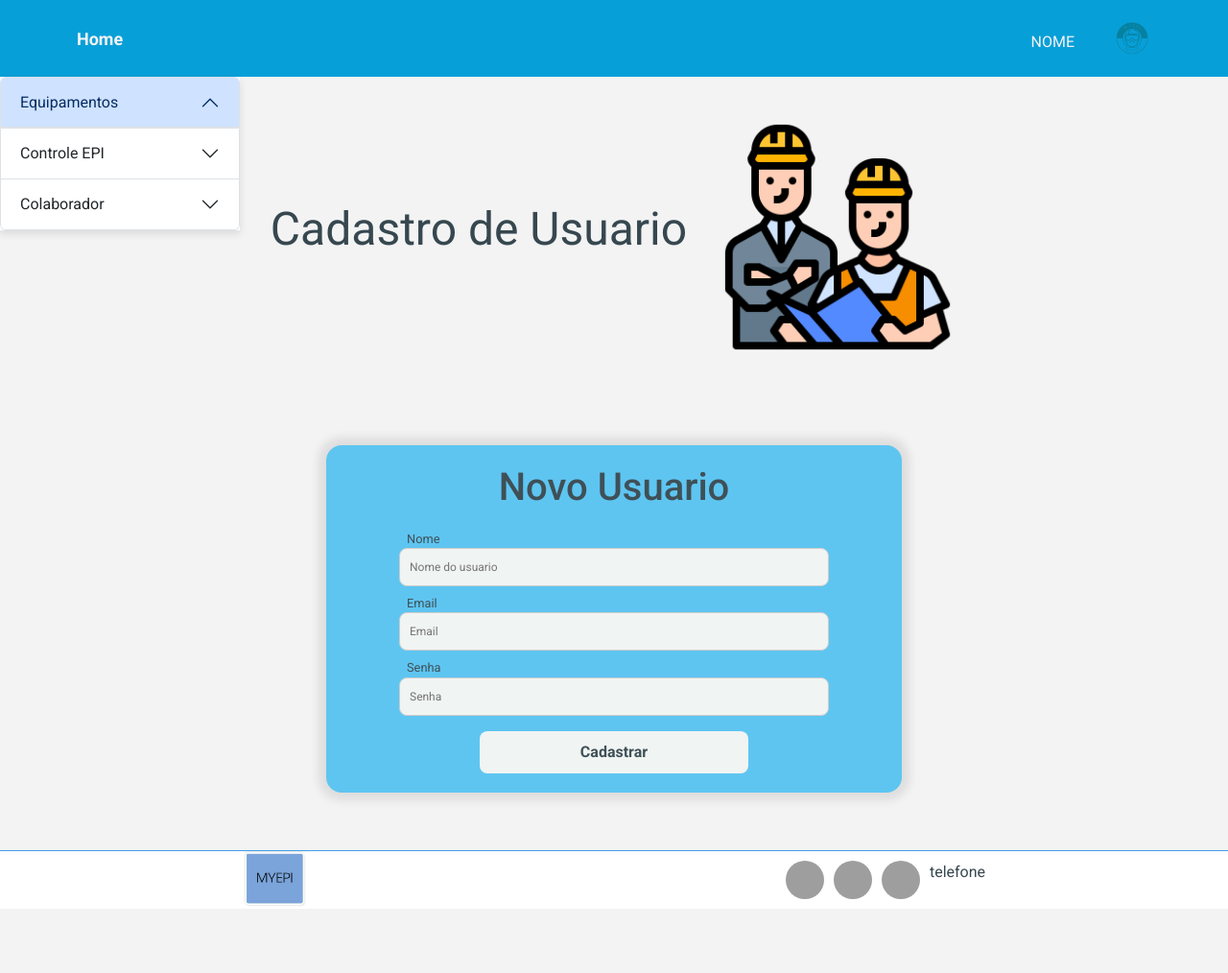
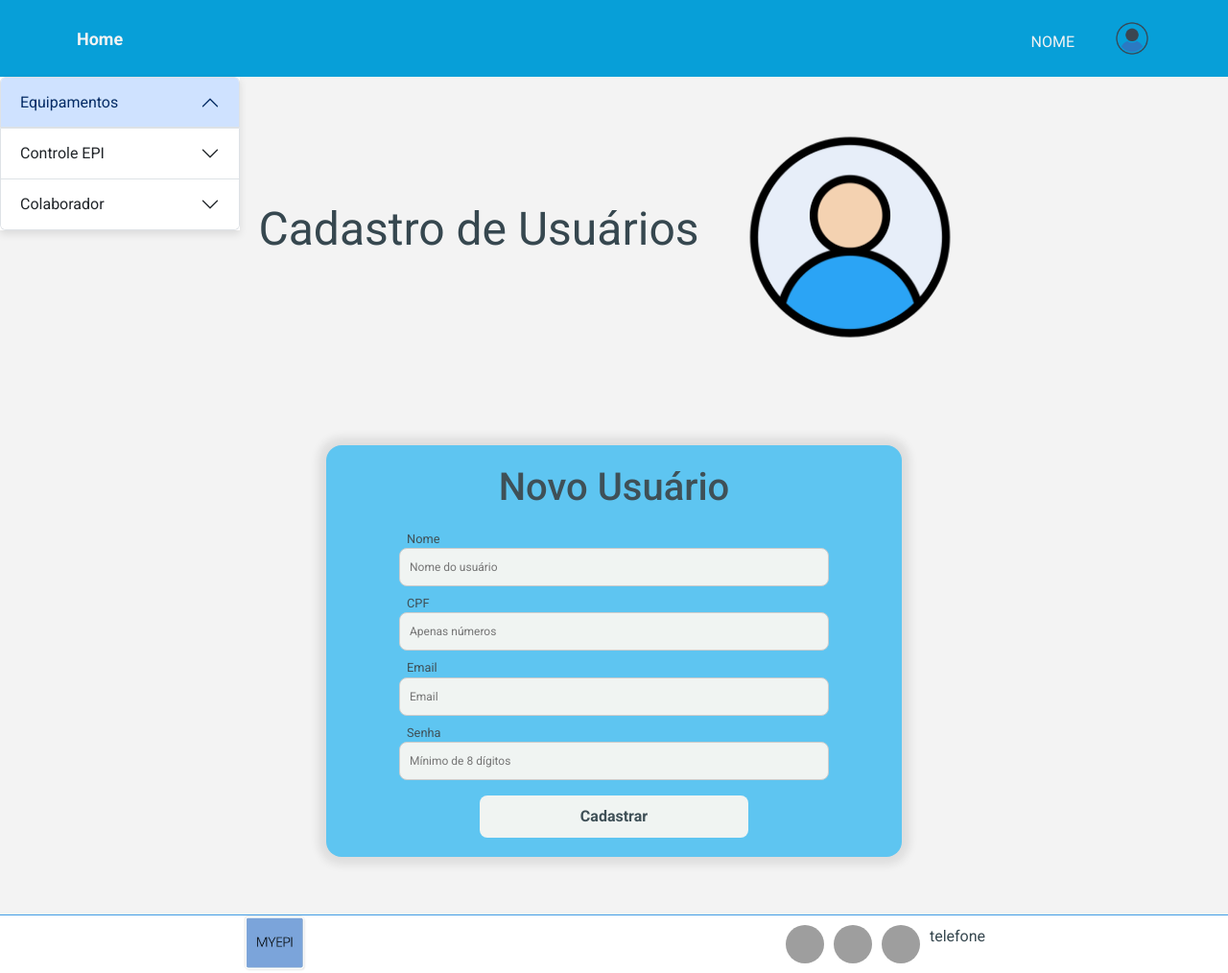
Before and after one commit to marcelovntr/epi, a Django app: page /cadastro_usuario/ in a window 1280 px wide. Shown: the whole page at 96% size. Before the commit the page ends 942 px from the top, so only its background shows below. Run offline with Django 5.2, Linux system fonts and the light colour scheme; grey boxes are pictures that could not be loaded.

Commit message:
pequenos ajustes em usuários

```diff
--- a/epi2025/epi/epi_app/static/epi_app/css/cadastro_usuario.css
+++ b/epi2025/epi/epi_app/static/epi_app/css/cadastro_usuario.css
@@ -27,7 +27,7 @@
 
 .container-cadastro-usuario {
     max-width: 600px;
-    max-height: 400px;
+    max-height: 450px;
     margin: 60px auto;
     padding: 20px;
     background-color: #5EC5F1;
@@ -75,7 +75,7 @@
     cursor: pointer;
     font-size: 16px;
     font-weight: bold;
-    transition: background 0.3s;
+    transition: all 0.2s;
     width: 50%;
     align-self: center;
     margin-top: 8px;
--- a/epi2025/epi/epi_app/templates/epi_app/pages/cadastro_usuario.html
+++ b/epi2025/epi/epi_app/templates/epi_app/pages/cadastro_usuario.html
@@ -1,6 +1,6 @@
 {% extends "epi_app/global/index.html" %}
 {% load static %}
-{% block title %}Cadastro Usuarios{% endblock title %}
+{% block title %}Cadastro Usuários{% endblock title %}
 {% block css %}
     <link rel="stylesheet" href="{% static 'epi_app/css/cadastro_usuario.css' %}" />
 {% endblock css %}
@@ -20,31 +20,26 @@
 {% endif %}
 
     <section class="secao-cadastro-usuario">
-        <p>Cadastro de Usuario</p>
-        <img src="{% static 'epi_app\images\colaboradoricone.png' %}" alt="icone usuario">
+        <p>Cadastro de Usuários</p>
+        <img src="{% static 'epi_app\images\usuarioicone.png' %}" alt="icone usuario">
     </section>
 
     <main class="container-cadastro-usuario">
-        <h1>Novo Usuario</h1>
+        <h1>Novo Usuário</h1>
 
         <form action="{% url 'cadastro_usuario' %}" method="post">
             {% csrf_token %}
             <label for="nome">Nome</label>
-            <input type="text" name="nome" placeholder="Nome do usuario" required>
+            <input type="text" name="nome" placeholder="Nome do usuário" required>
+            <label for="cpf">CPF</label>
+            <input type="text" name="cpf" placeholder="Apenas números" required>
             <label for="email">Email</label>
             <input type="text" name="email" placeholder="Email" required>
             <label for="senha">Senha</label>
-            <input type="text" name="senha" placeholder="Senha" required>
+            <input type="text" name="senha" placeholder="Mínimo de 8 dígitos" required>
             <button type="submit">Cadastrar</button>
         </form>
 
-    {% comment %} {% if erro %}
-        <p style="color: red;" margin-top="0">{{ erro }}</p>
-    {% endif %}
-
-    {% if usuario %}
-        <p style="color: green;">Usuario {{ Usuario.nome }} cadastrado com sucesso!</p>
-    {% endif %} {% endcomment %}
 
     </main>
 
--- a/epi2025/epi/epi_app/templates/epi_app/pages/listagem_epi.html
+++ b/epi2025/epi/epi_app/templates/epi_app/pages/listagem_epi.html
@@ -71,7 +71,7 @@
             <div class="linha">
 
                 <p>Inicie um registro por aqui:</p>
-                <a href="{% url 'cadastrar_equipamento' %} ">Registrar EPI</a>
+                <a href="{% url 'cadastro_equipamento' %} ">Registrar EPI</a>
             </div>
         </div>
     {% endif %}
--- a/epi2025/epi/epi_app/templates/epi_app/partials/header.html
+++ b/epi2025/epi/epi_app/templates/epi_app/partials/header.html
@@ -5,6 +5,6 @@
     </div>
     <div class="header-usuario">
         <span>NOME</span>
-        <img src="{% static 'epi_app\images\logo.png' %}" alt="dadsa">
+        <img src="{% static 'epi_app\images\usuariosecao.png' %}" alt="dadsa">
     </div>
 </div>
--- a/epi2025/epi/epi_app/views.py
+++ b/epi2025/epi/epi_app/views.py
@@ -1,6 +1,6 @@
 from django.shortcuts import render, redirect, get_object_or_404
 from django.contrib import messages
-from .models import Colaboradores, Equipamentos, Controle
+from .models import Colaboradores, Equipamentos, Controle, Usuarios
 from django.views.decorators.http import require_POST
 from datetime import datetime
 from django.db.models import Q
@@ -107,6 +107,8 @@ def listagem_equipamentos(request):
             Q(nome__icontains=pesquisa) |
             Q(tipo__icontains=pesquisa)
             )
+        # if not lista_epi.exists():
+        #     messages.error(request, 'Equipamento ou tipo não encontrado.')
         if len(lista_epi) == 0:
             messages.error(request, 'Equipamento ou tipo não encontrado.')
             lista_epi = Equipamentos.objects.all()
@@ -220,7 +222,45 @@ def listar_controle(request):
 
 ###########LOGIN E USUÁRIOS################
 def login(request):
+# salvar na session manualmente???
+#POST???
+
+#  verificar senha:
+# from django.contrib.auth.hashers import check_password
+# usuario = Usuarios.objects.get(email='teste@teste.com')
+# check_password('senha_digitada', usuario.senha)
+
     return render(request, 'epi_app/pages/login.html')
 
 def cadastrar_usuario(request):
-    return render(request, 'epi_app/pages/cadastro_usuario.html')
+    if request.method == 'GET':
+        return render(request, 'epi_app/pages/cadastro_usuario.html')
+
+    if request.method == 'POST':
+        nome = request.POST.get('nome', '').strip()
+        cpf = request.POST.get('cpf', '').strip()   #converter???
+        email = request.POST.get('email', '').strip()
+        senha = request.POST.get('senha', '').strip()
+
+        if not nome or not cpf or not email or not senha:
+            messages.error(request, 'Todos os campos são obrigatórios.')
+            return render(request, 'epi_app/pages/cadastro_usuario.html')
+
+        try:
+            cpf = int(cpf)
+        except ValueError:
+            messages.error(request, 'O CPF deve conter apenas números.')
+            return render(request, 'epi_app/pages/cadastro_usuario.html')
+
+        if len(senha) < 8:
+            messages.error(request, 'A senha deve conter pelo menos 8 caracteres.')
+            return render(request, 'epi_app/pages/cadastro_usuario.html')
+
+        if Usuarios.objects.filter(email=email).exists() or Usuarios.objects.filter(cpf=cpf).exists():
+            messages.error(request, 'Email ou CPF já cadastrados.')
+            return render(request, 'epi_app/pages/cadastro_usuario.html')
+
+        usuario = Usuarios.objects.create(nome=nome, cpf=cpf, email=email, senha=senha)
+        messages.success(request, 'Usuário cadastrado com sucesso!')
+        return redirect('cadastro_usuario')
+    return render(request, 'epi_app/pages/cadastro_usuario.html', context={'usuario': usuario})
```
Also changed, not shown: epi2025/epi/epi_app/models.py (+21 -3 lines), epi2025/epi/epi_app/static/epi_app/images/usuarioicone.png (added), epi2025/epi/epi_app/static/epi_app/images/usuariosecao.png (added).
